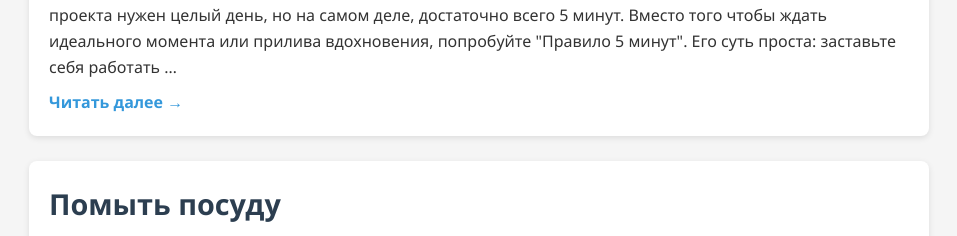
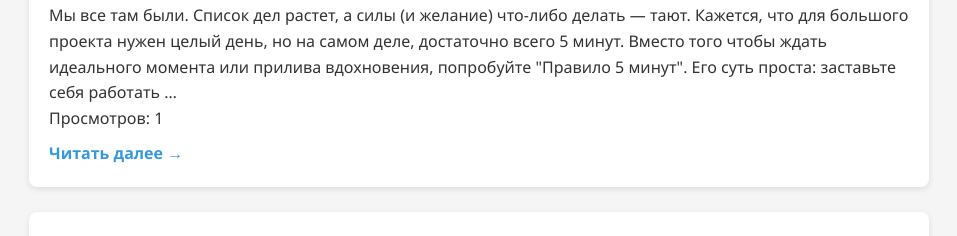
Before and after one commit to AlgoClassWork/blog_django_project, a Django app: page / in a window 1280 px wide. Shown: the part 1170-1406 px from the top of the page, without its empty margins (161-1118 px from the left). Run offline with Django 5.2, Linux system fonts and the light colour scheme; data comes from the database, SQL or seed files in the repository; both versions use the stored data as it was after the commit.

Commit message:
Add files via upload

```diff
--- a/blog/models.py
+++ b/blog/models.py
@@ -8,6 +8,7 @@ class Post(models.Model):
     created_at = models.DateTimeField(verbose_name='Дата', auto_now_add=True)
     author = models.ForeignKey(User, verbose_name='Автор', on_delete=models.CASCADE)
     image = models.ImageField(verbose_name='Изображение', upload_to='post_images/', blank=True, null=True)
+    view_count = models.IntegerField(verbose_name='Кол-во просмотров', default=0)
 
     def __str__(self):
         return self.title
--- a/blog/templates/home.html
+++ b/blog/templates/home.html
@@ -37,6 +37,7 @@
 
                 <div class="post-content">
                     {{ post.content|truncatewords:50 }}
+                    <p> Просмотров: {{post.view_count}} </p>
                 </div>
 
                 <a href="{% url 'post_detail' post.id %}" class="read-more">Читать далее →</a>
--- a/blog/templates/post_detail.html
+++ b/blog/templates/post_detail.html
@@ -12,6 +12,8 @@
         {% endif %}
 
     <div class="post-content">
-            {{ post.content }} </div>
+            {{ post.content }}
+            <p> Кол-во просмотров: {{ post.view_count }} </p>
+    </div>
     <a href="{% url 'home_page' %}" class="read-more"> Главная страница </a>
 </article>
--- a/blog/views.py
+++ b/blog/views.py
@@ -13,6 +13,8 @@ def home_page(request):
 # http://127.0.0.1:8000/detail/6
 def post_detail(request, id):
     post = get_object_or_404(Post, id=id)
+    post.view_count += 1
+    post.save( update_fields=['view_count'] )
     return render(request, 'post_detail.html', {'post':post})
 
 # http://127.0.0.1:8000/create/
```
Also changed, not shown: blog/forms.py (line endings or trailing spaces), blog/migrations/0002_post_view_count_alter_post_author_alter_post_content_and_more.py (added), blog/templates/register.html (line endings or trailing spaces), db.sqlite3.
